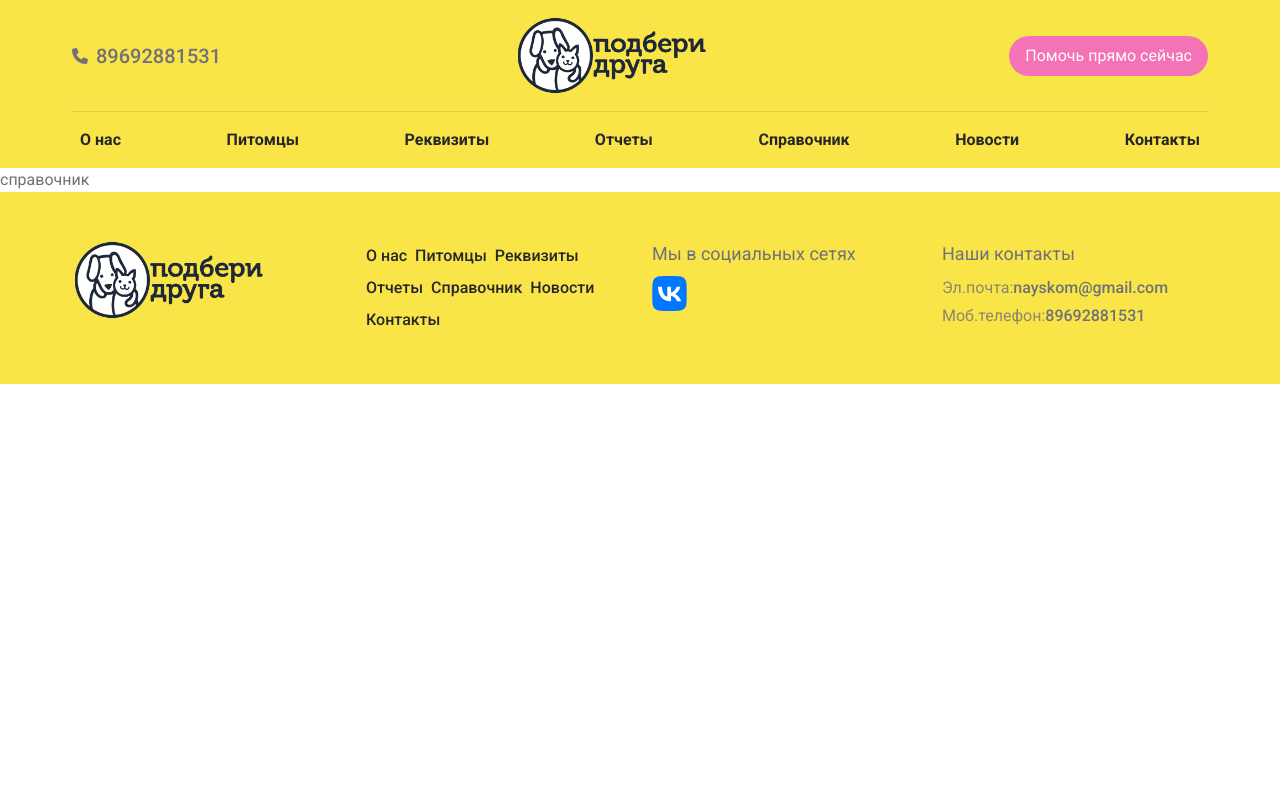
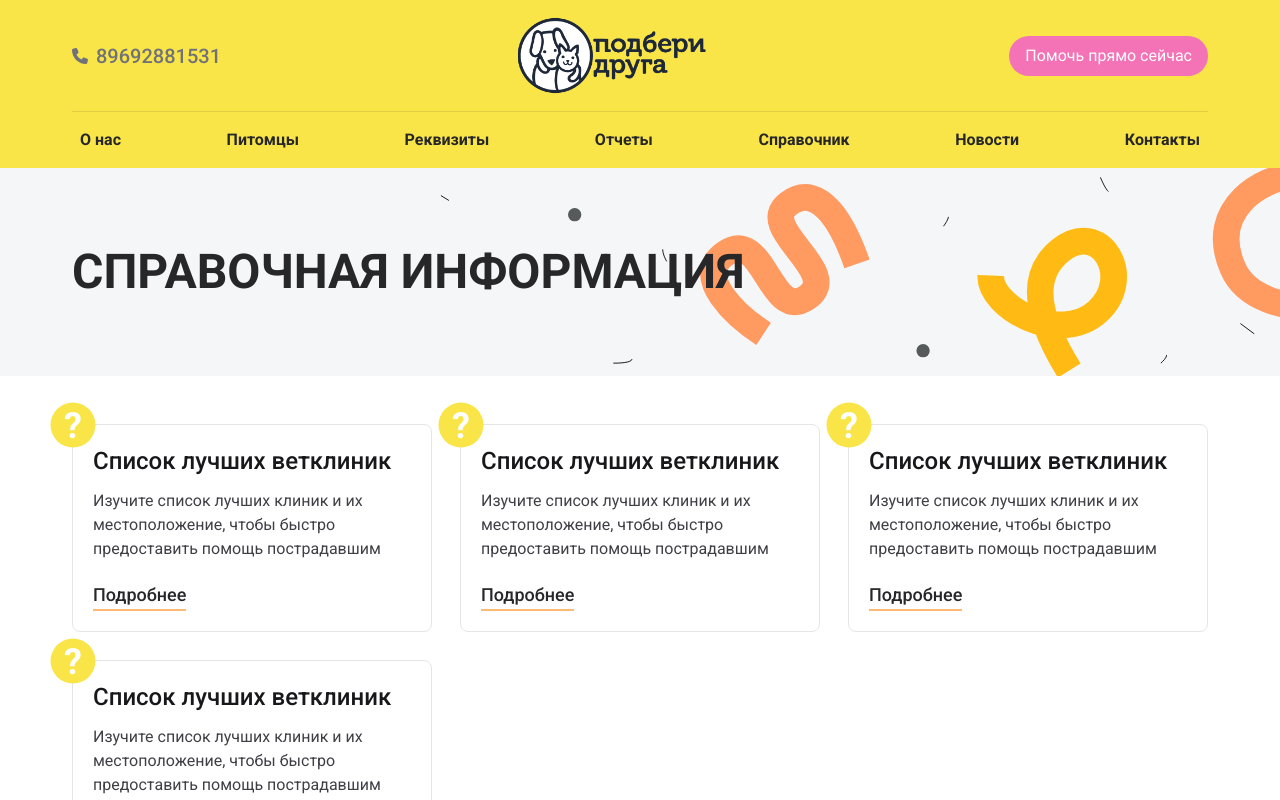
Before and after one commit to webNekit/animals-website-next.js, a Next.js app: page /guides in a window 1280 px wide. Shown: the top 800 px of the page. Built offline with nearby package versions, Linux system fonts and the light colour scheme.

Commit message:
добавил массивы для цикла

```diff
--- a/src/app/(route)/guides/page.jsx
+++ b/src/app/(route)/guides/page.jsx
@@ -1,9 +1,16 @@
+import GuideList from '@/components/GuideList/GuideList'
+import HeaderPage from '@/components/HeaderPage/HeaderPage'
 import React from 'react'
 
 export default function guides() {
   return (
     <>
-        справочник
+        <HeaderPage introTitle={'Справочная информация'} />
+        <section className="w-full py-12">
+          <div className="container mx-auto">
+            <GuideList getData={''} cols={3} />
+          </div>
+        </section>
     </>
   )
 }
--- a/src/components/Guide/Guide.jsx
+++ b/src/components/Guide/Guide.jsx
@@ -10,7 +10,7 @@ const Guide = () => {
                 <p className="max-w-3xl text-zinc-700 px-0 sm:px-[2rem] mx-auto text-center text-lg leading-7">
                     Lorem ipsum, dolor sit amet consectetur adipisicing elit. Natus officiis libero facilis amet laborum dicta maxime asperiores reiciendis. Consectetur commodi perferendis aspernatur vero nostrum nemo.
                 </p>
-                <GuideList getData={''} cols={3} gap={7} />
+                <GuideList getData={''} cols={2} />
             </div>
         </div>
     </section>
--- a/src/components/GuideList/GuideList.jsx
+++ b/src/components/GuideList/GuideList.jsx
@@ -1,7 +1,7 @@
 import Link from 'next/link';
 import React from 'react';
 
-const GuideList = ({ getData, cols = 3, gap = 5 }) => {
+const GuideList = ({ getData, cols = 3, gap = 7 }) => {
   return (
     <div className={`w-full grid grid-cols-1 sm:grid-cols-2 md:grid-cols-${cols} gap-${gap}`}>
       {[1, 3, 4, 5].map((item, index) => {
--- a/src/components/NewsList/NewsList.jsx
+++ b/src/components/NewsList/NewsList.jsx
@@ -7,7 +7,9 @@ import { FaRegCalendar } from "react-icons/fa6";
 const NewsList = ({ getData }) => {
     return (
         <div className="w-full grid grid-cols-1 sm:grid-cols-2 lg:grid-cols-3 gap-5">
-            <div className="relative w-full h-[380px] md:h-[470px] rounded-lg overflow-hidden">
+            {[1, 2, 3, 4, 5, 6].map((item, index) => {
+                return (
+                    <div key={index} className="relative w-full h-[380px] md:h-[470px] rounded-lg overflow-hidden">
                         <div className="absolute right-4 bottom-4 left-4 bg-white rounded-lg p-3">
                             <div className="w-full flex justify-between gap-4">
                                 <div className="flex flex-col items-start gap-1">
@@ -26,6 +28,8 @@ const NewsList = ({ getData }) => {
                         </div>
                         <Image src={'/assets/img/news/img-1.jpg'} alt={''} width={300} height={300} className='w-full h-full object-cover object-center' />
                     </div>
+                );
+            })}
         </div>
     )
 }
```
Lines whose indentation alone changed are shown as unchanged.
